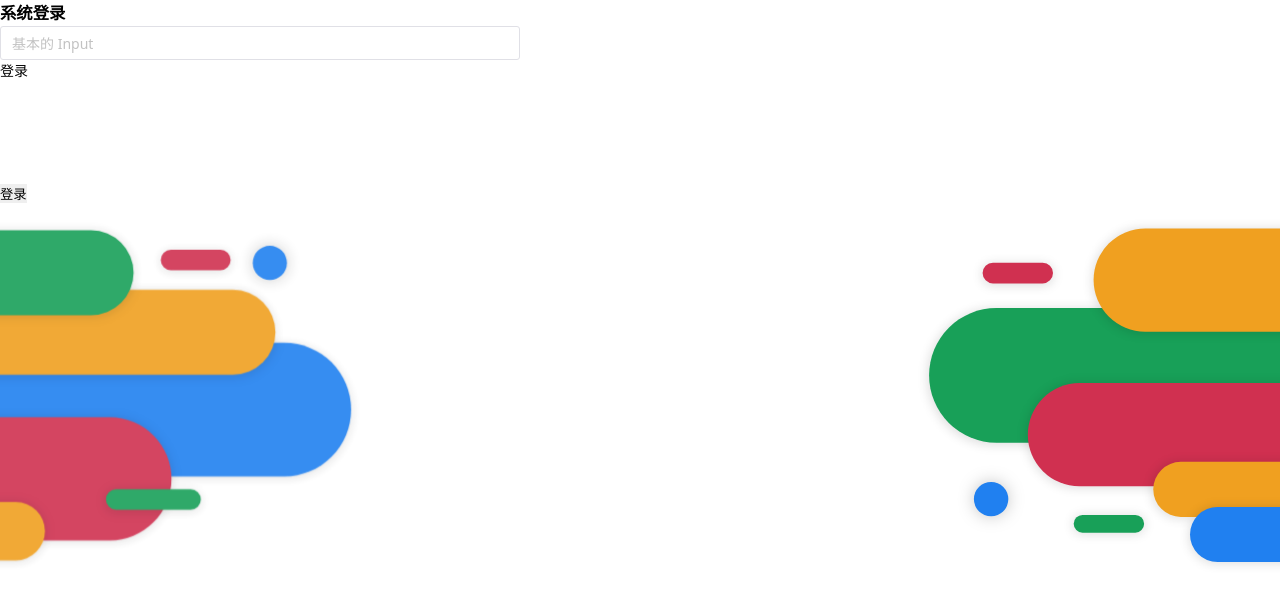
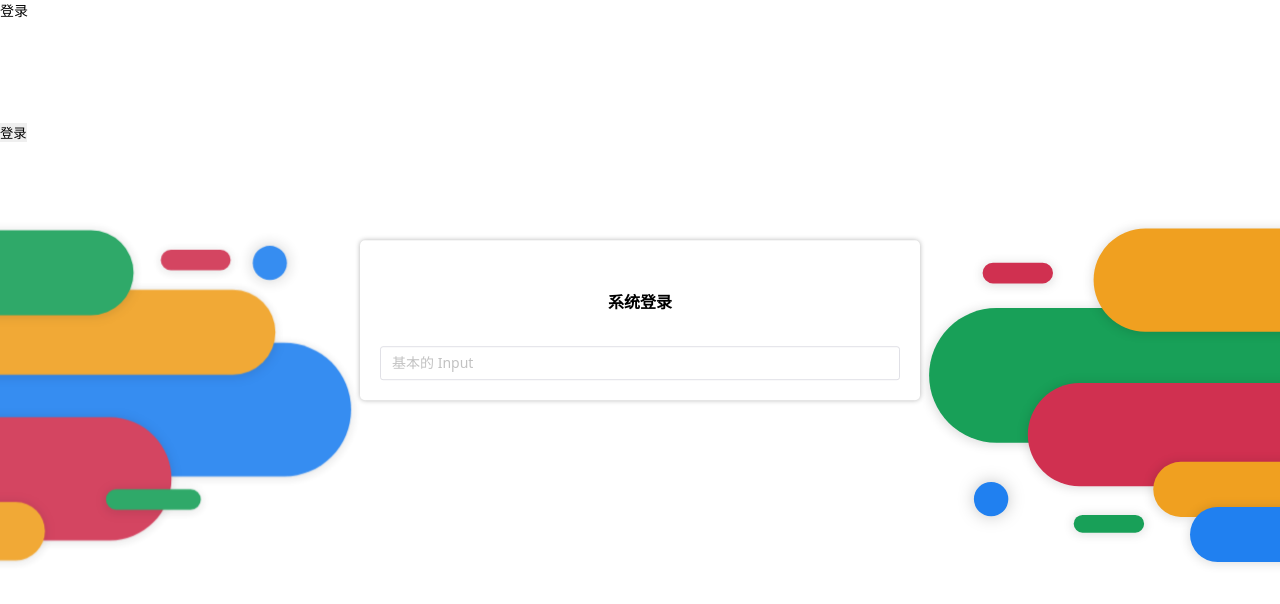
Before and after one commit to liubin595338764/naiveui-admin, a Vue app: page /login in a window 1280 px wide. Shown: the top 604 px of the page. Built offline with nearby package versions, Linux system fonts and the light colour scheme.

Commit message:
登录页面

```diff
--- a/src/views/login/components/index.vue
+++ b/src/views/login/components/index.vue
@@ -1,6 +1,8 @@
 <template>
     <div class="loginContainer">
-        <h3>系统登录</h3>
+        <h3 class="title">
+            系统登录
+        </h3>
         <div class="inputBar">
             <n-input v-model:value="value" type="text" placeholder="基本的 Input" />
         </div>
@@ -21,5 +23,11 @@ const loginHandler = ()=>{
 <style lang="scss" scoped>
 .loginContainer {
     width: 520px;
+    padding: 20px;
+    .title {
+        text-align: center;
+        padding: 30px 0;
+        font-size: 16px;
+    }
 }
 </style>
--- a/src/views/login/login.vue
+++ b/src/views/login/login.vue
@@ -17,15 +17,9 @@
 <script setup>
 import leftVue from './components/left.vue';
 import rightVue from './components/right.vue';
-import {login} from '@/api/user.js';
+
 import loginMain from './components/index.vue';
-const loginHandler = ()=>{
-    login().then(res=>{
-        console.log(res);
-    }).catch(err=>{
-        console.log(err);
-    })
-}
+
 </script>
 
 <style lang="scss" scoped>
@@ -33,6 +27,17 @@ const loginHandler = ()=>{
     position: relative;
     height: 100%;
     width: 100%;
+
+    .loginContainer {
+        position: absolute;
+        left: 50%;
+        top: 40%;
+        width: 520px;
+        border-radius: 5px;
+        transform: translate(-50%, -50%);
+        background: #fff;
+        box-shadow: 0 0 5px rgba(0, 0, 0, .3);
+    }
 }
 .btn {
     margin-top: 100px;
```
